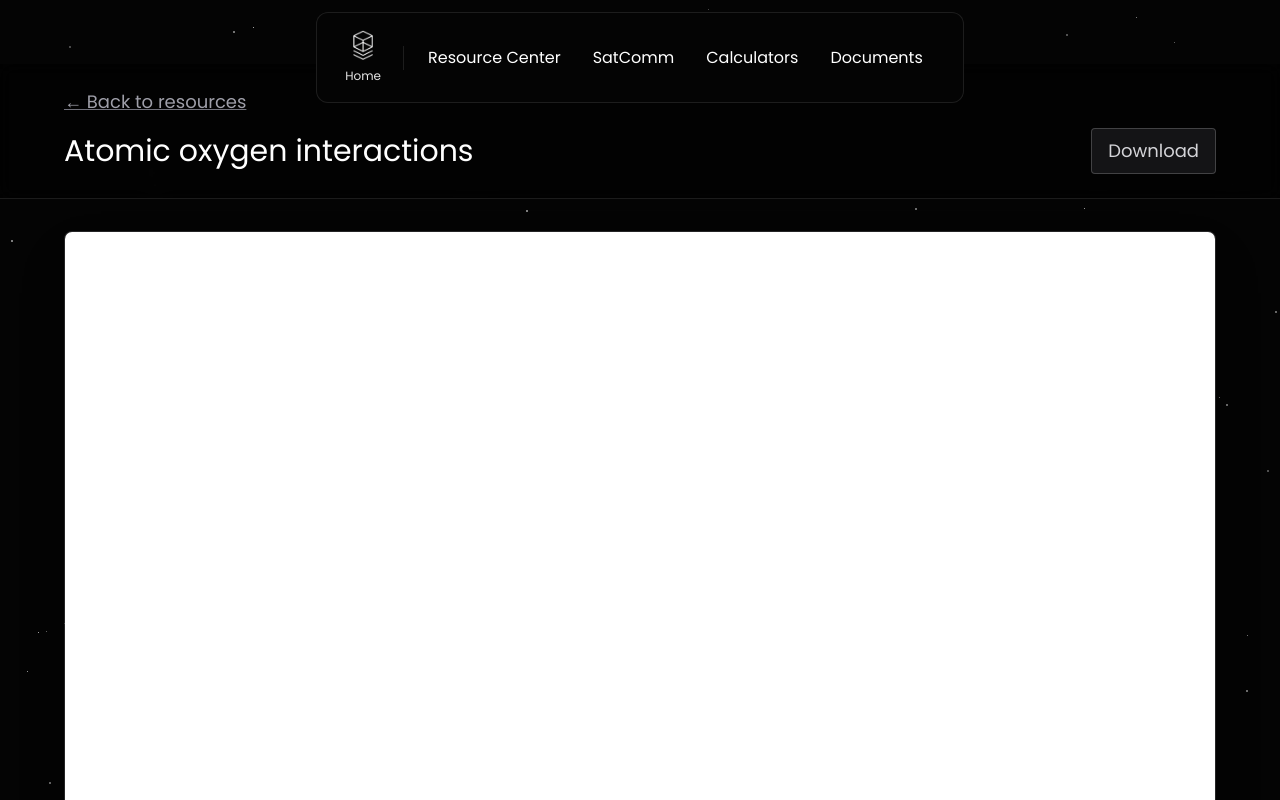
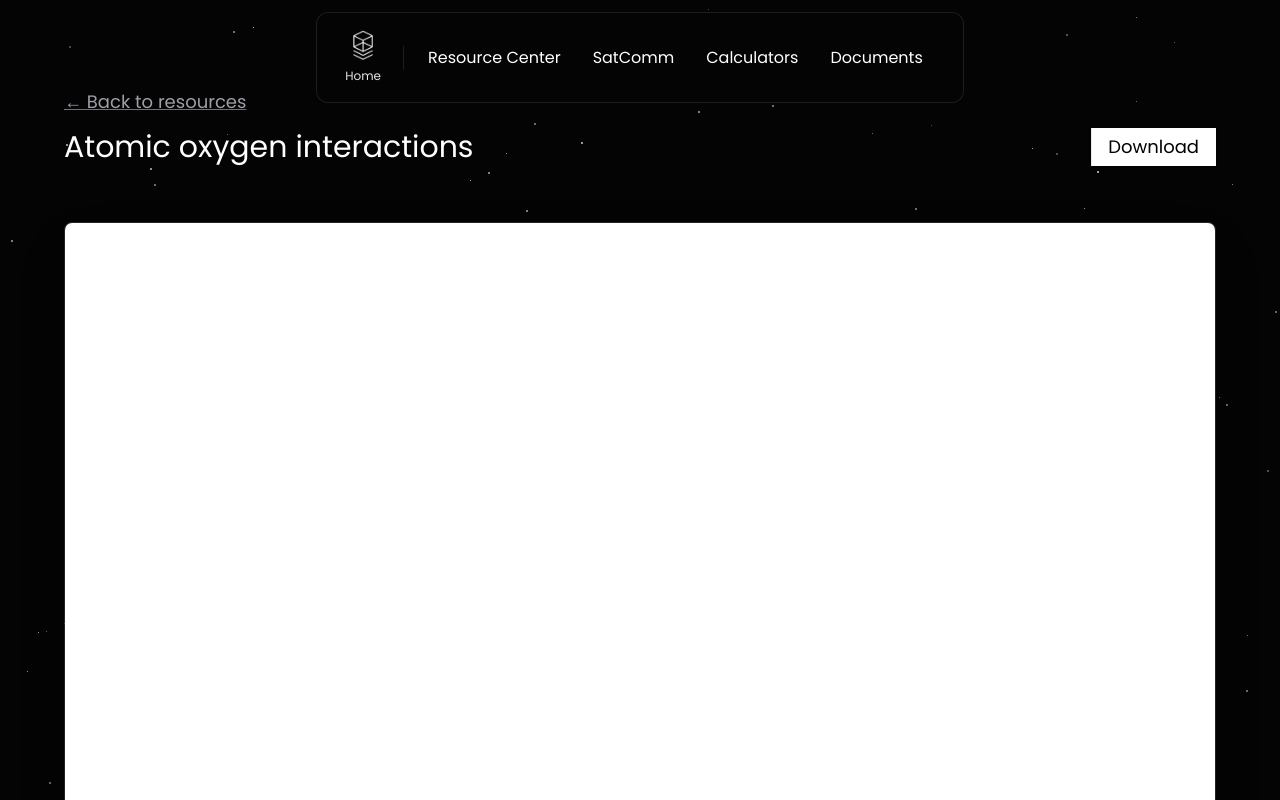
Before and after one commit to CubeSource/website-resources, a Next.js app in the folder resources/: page /resources/view/atomic-oxygen-interactions in a window 1280 px wide. Shown: the top 800 px of the page. Built offline with nearby package versions, Linux system fonts and the light colour scheme.

Commit message:
restyled download button and title bar

```diff
--- a/resources/app/resources/view/[slug]/page.tsx
+++ b/resources/app/resources/view/[slug]/page.tsx
@@ -80,7 +80,7 @@ export default function PdfViewerPage() {
       <StarryBackground />
       <div className="relative z-10 min-h-dvh pt-16">
         {/* Header with back button and title */}
-        <div className="relative bg-black/50 backdrop-blur-sm border-b border-white/10 px-6 py-6">
+        <div className="relative px-6 py-6">
           <div className="max-w-6xl mx-auto">
             <Link
               href="/resources"
@@ -95,9 +95,33 @@ export default function PdfViewerPage() {
               <a
                 href={pdfSrc}
                 download={filename}
-                className={`${vt323.className} text-lg px-4 py-2 bg-zinc-800/50 border border-white/20 rounded hover:bg-zinc-700/50 hover:border-white/30 text-zinc-300 hover:text-white transition-colors whitespace-nowrap`}
+                className={`${vt323.className} cursor-pointer group/button relative inline-flex items-center rounded-none border border-white/10 bg-[linear-gradient(90deg,#ffffff_0%,#ffffff_50%,#e4e4e7_100%)] bg-[length:200%_100%] bg-[position:0%_50%] px-4 py-1 text-lg text-black shadow-sm transition-[background-position,box-shadow] duration-300 ease-out focus-visible:outline focus-visible:outline-2 focus-visible:outline-offset-2 focus-visible:outline-white hover:bg-[position:100%_50%] hover:shadow-md overflow-hidden whitespace-nowrap`}
               >
-                Download
+                <span
+                  data-overlay
+                  className="absolute inset-0 bg-gray-300 transform scale-x-0 transition-transform duration-300 origin-right pointer-events-none"
+                />
+                <span
+                  className="relative z-10 inline-block"
+                  onMouseEnter={(e) => {
+                    const button = e.currentTarget.closest('a');
+                    const overlay = button?.querySelector('[data-overlay]') as HTMLElement;
+                    if (overlay) {
+                      overlay.classList.remove('scale-x-0');
+                      overlay.classList.add('scale-x-100');
+                    }
+                  }}
+                  onMouseLeave={(e) => {
+                    const button = e.currentTarget.closest('a');
+                    const overlay = button?.querySelector('[data-overlay]') as HTMLElement;
+                    if (overlay) {
+                      overlay.classList.remove('scale-x-100');
+                      overlay.classList.add('scale-x-0');
+                    }
+                  }}
+                >
+                  Download
+                </span>
               </a>
             </div>
           </div>
```
